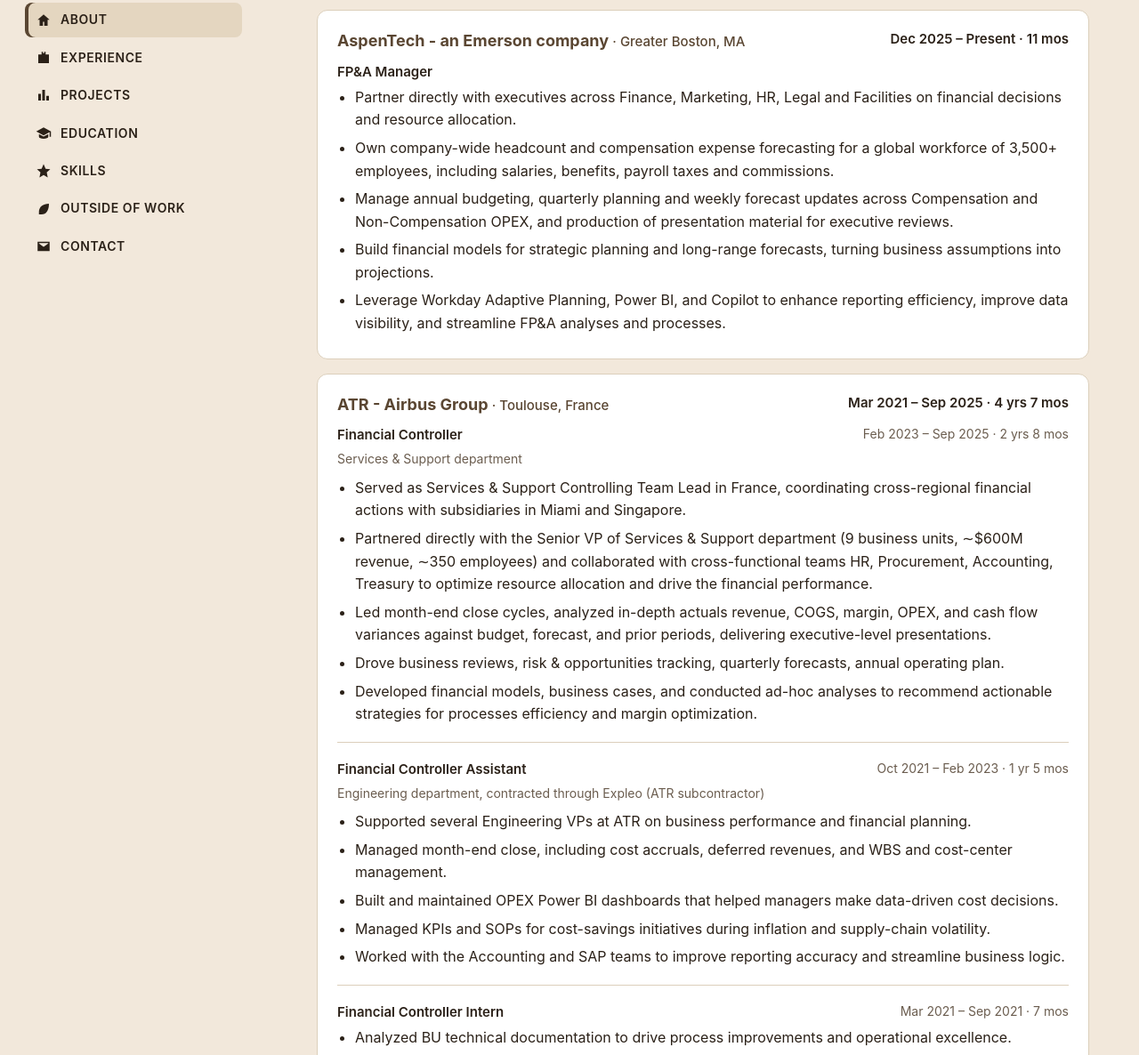
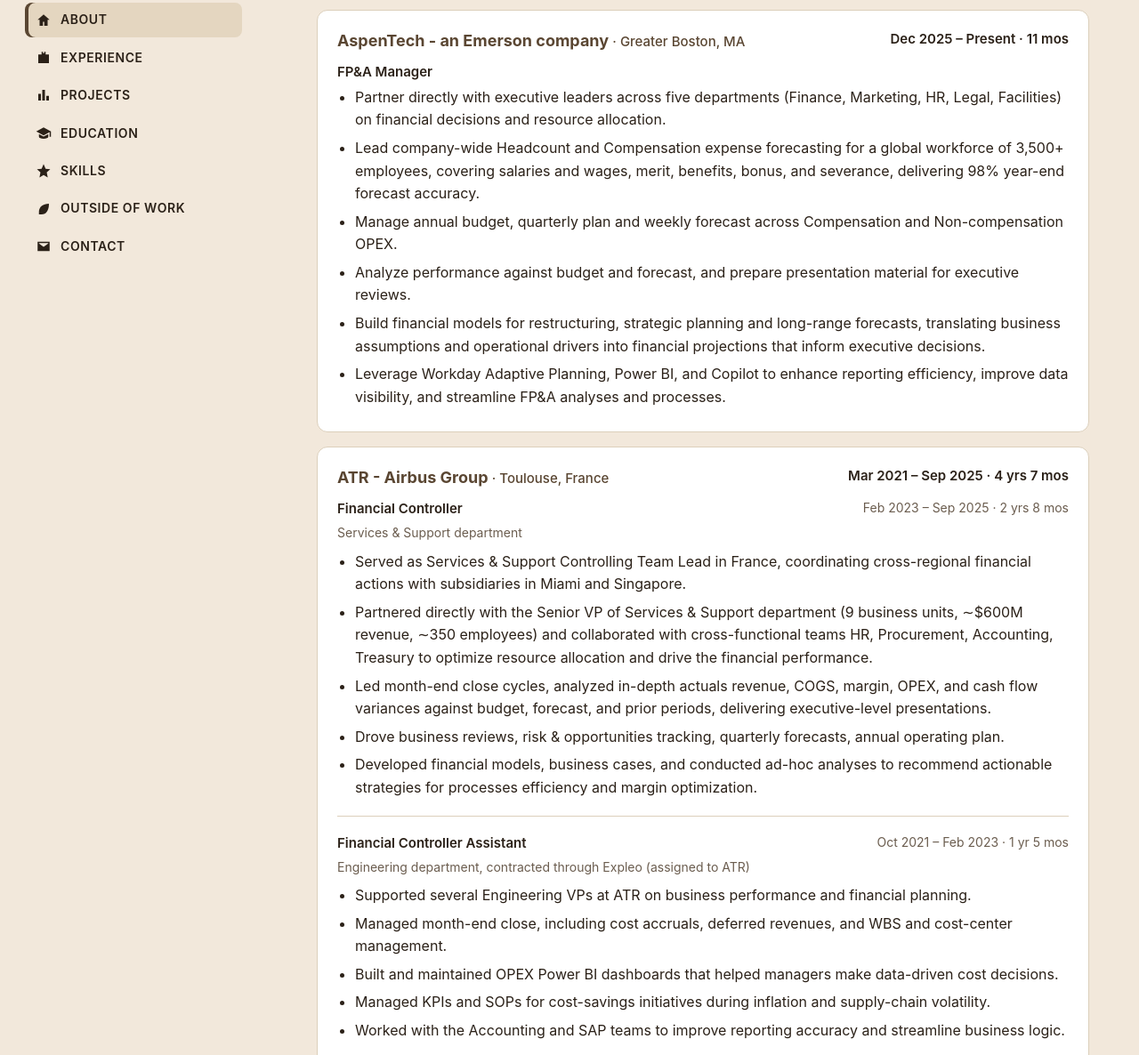
Before and after one commit to vynguyenphucbao-lamda/vynguyen.github.io, a plain HTML site: page index.html in a window 1280 px wide. Shown: the part 356-1542 px from the top of the page at 89% size. Drawn offline with Linux system fonts and the light colour scheme.

Commit message:
Add files via upload

```diff
--- a/index.html
+++ b/index.html
@@ -325,7 +325,7 @@
 
     <section id="about">
       <p class="intro">
-        Financial planning and analysis professional with 5+ years of experience in fast-paced international organizations. Experienced in partnering with business and executive leaders on strategic planning, forecasting and resource allocation. Skilled in translating complex financial data into actionable insights using financial modeling, Power BI, Python and AI-enabled tools.
+        Financial planning and analysis professional with 5+ years of experience in fast-paced international organizations. Experienced in partnering with business and executive leaders on strategic planning, forecasting and resource allocation. Skilled in translating complex financial data into actionable insights using financial modeling, Power BI and AI-enabled tools.
       </p>      <div class="btns">
         <a class="btn primary" href="VyNguyen_CV.pdf" target="_blank" rel="noopener">CV</a>
         <a class="btn" href="https://www.linkedin.com/in/phucbaovynguyen/">LinkedIn</a>
@@ -348,10 +348,11 @@
             <h4>FP&amp;A Manager</h4>
           </div>
         <ul>
-          <li>Partner directly with executives across Finance, Marketing, HR, Legal and Facilities on financial decisions and resource allocation.</li>
-          <li>Own company-wide headcount and compensation expense forecasting for a global workforce of 3,500+ employees, including salaries, benefits, payroll taxes and commissions.</li>
-          <li>Manage annual budgeting, quarterly planning and weekly forecast updates across Compensation and Non-Compensation OPEX, and production of presentation material for executive reviews.</li>
-          <li>Build financial models for strategic planning and long-range forecasts, turning business assumptions into projections.</li>
+          <li>Partner directly with executive leaders across five departments (Finance, Marketing, HR, Legal, Facilities) on financial decisions and resource allocation.</li>
+          <li>Lead company-wide Headcount and Compensation expense forecasting for a global workforce of 3,500+ employees, covering salaries and wages, merit, benefits, bonus, and severance, delivering 98% year-end forecast accuracy.</li>
+          <li>Manage annual budget, quarterly plan and weekly forecast across Compensation and Non-compensation OPEX.</li>
+          <li>Analyze performance against budget and forecast, and prepare presentation material for executive reviews.</li>
+          <li>Build financial models for restructuring, strategic planning and long-range forecasts, translating business assumptions and operational drivers into financial projections that inform executive decisions.</li>
           <li>Leverage Workday Adaptive Planning, Power BI, and Copilot to enhance reporting efficiency, improve data visibility, and streamline FP&amp;A analyses and processes.</li>
         </ul>
         </div>
@@ -383,7 +384,7 @@
             <h4>Financial Controller Assistant</h4>
             <span class="when">Oct 2021 – Feb 2023 · <span class="dur" data-start="2021-10" data-end="2023-02">1 yr 5 mos</span></span>
           </div>
-          <p class="sub">Engineering department, contracted through Expleo (ATR subcontractor)</p>
+          <p class="sub">Engineering department, contracted through Expleo (assigned to ATR)</p>
           <ul>
             <li>Supported several Engineering VPs at ATR on business performance and financial planning.</li>
             <li>Managed month-end close, including cost accruals, deferred revenues, and WBS and cost-center management.</li>
```
Also changed, not shown: 1 other file.
